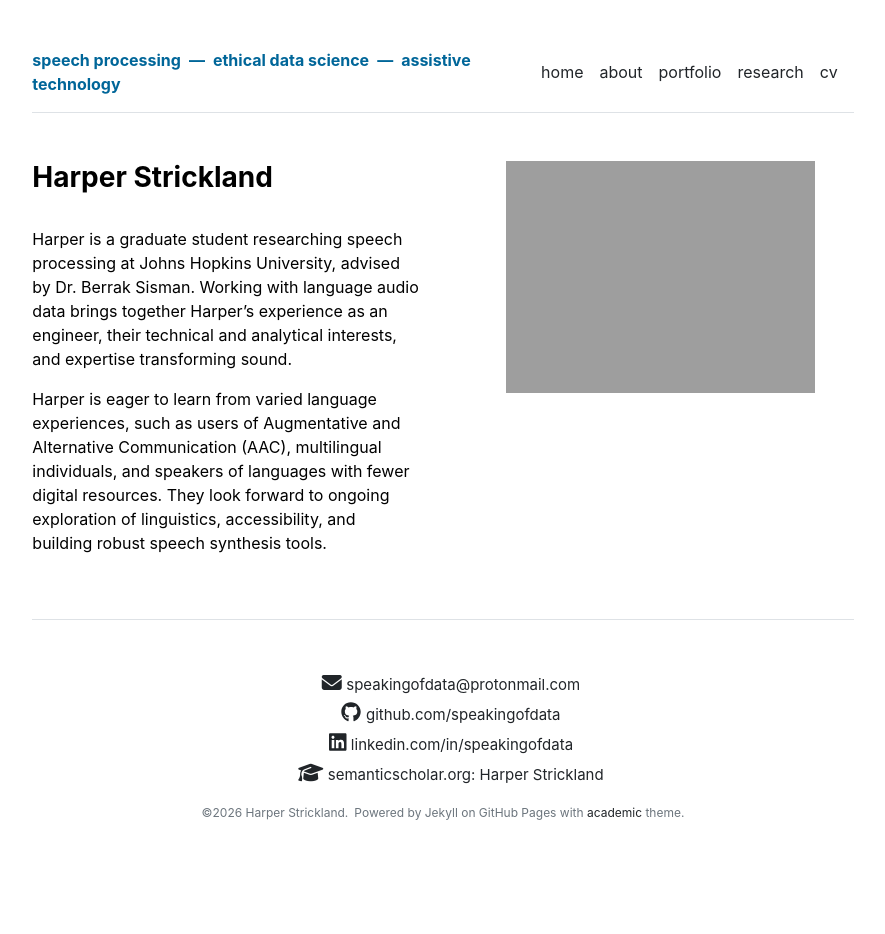
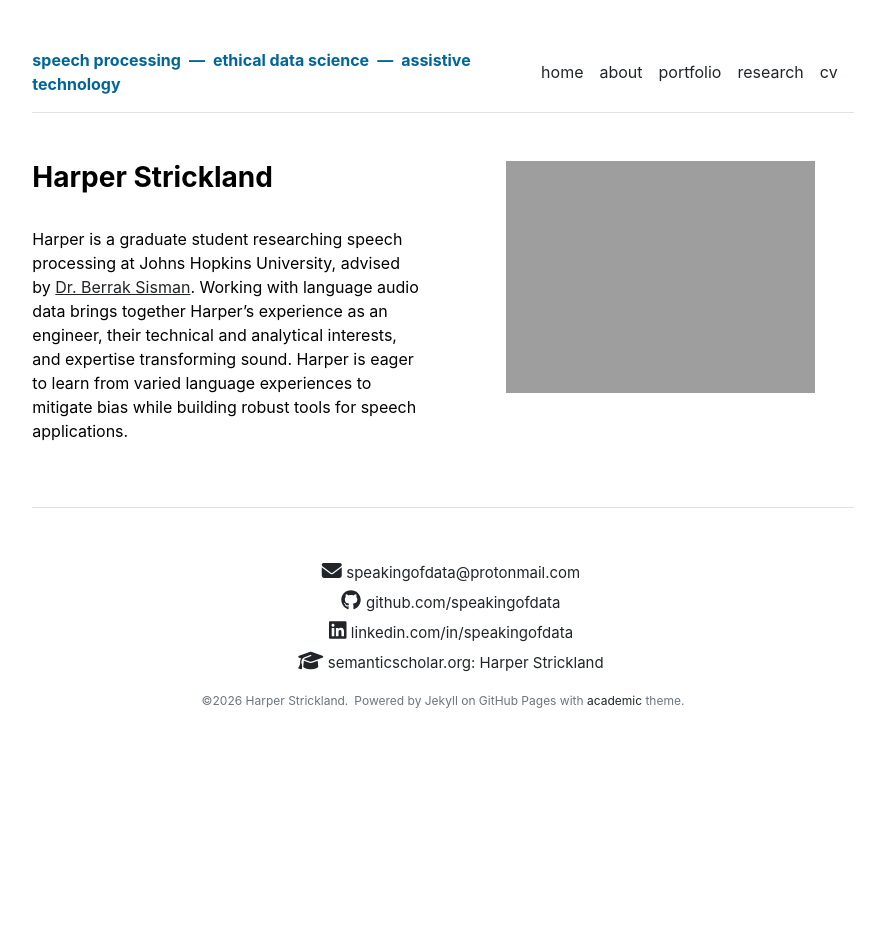
Before and after one commit to speakingofdata/speakingofdata.github.io, a Jekyll site: the page built from index.md, in a window 1280 px wide. Shown: the whole page, without its empty margins (197-1082 px from the left). Built offline with Jekyll 4.4.1, drawn with Linux system fonts in a browser that asks for light colours; nearby versions of some CDN libraries; after the commit the page ends 900 px from its top, so only the background shows below that.

Commit message:
Update index.md

```diff
--- a/index.md
+++ b/index.md
@@ -4,6 +4,4 @@ title: "Home"
 ---
 
 <br>
-Harper is a graduate student researching speech processing at Johns Hopkins University, advised by Dr. Berrak Sisman. Working with language audio data brings together Harper's experience as an engineer, their technical and analytical interests, and expertise transforming sound.
-
-Harper is eager to learn from varied language experiences, such as users of Augmentative and Alternative Communication (AAC), multilingual individuals, and speakers of languages with fewer digital resources. They look forward to ongoing exploration of linguistics, accessibility, and building robust speech synthesis tools.
+Harper is a graduate student researching speech processing at Johns Hopkins University, advised by [Dr. Berrak Sisman](https://sites.google.com/view/jhusmile/homepage/members). Working with language audio data brings together Harper's experience as an engineer, their technical and analytical interests, and expertise transforming sound. Harper is eager to learn from varied language experiences to mitigate bias while building robust tools for speech applications.
```
